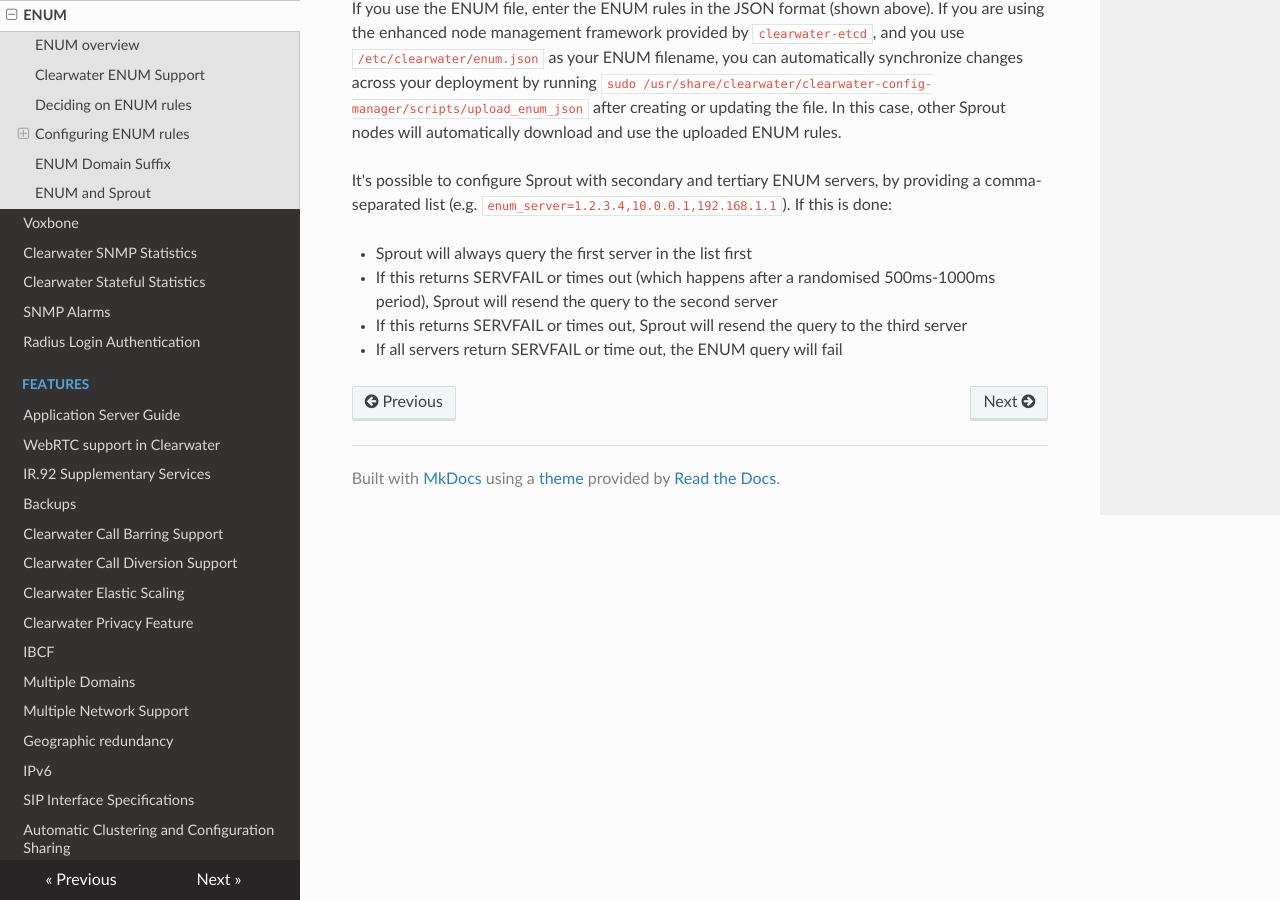
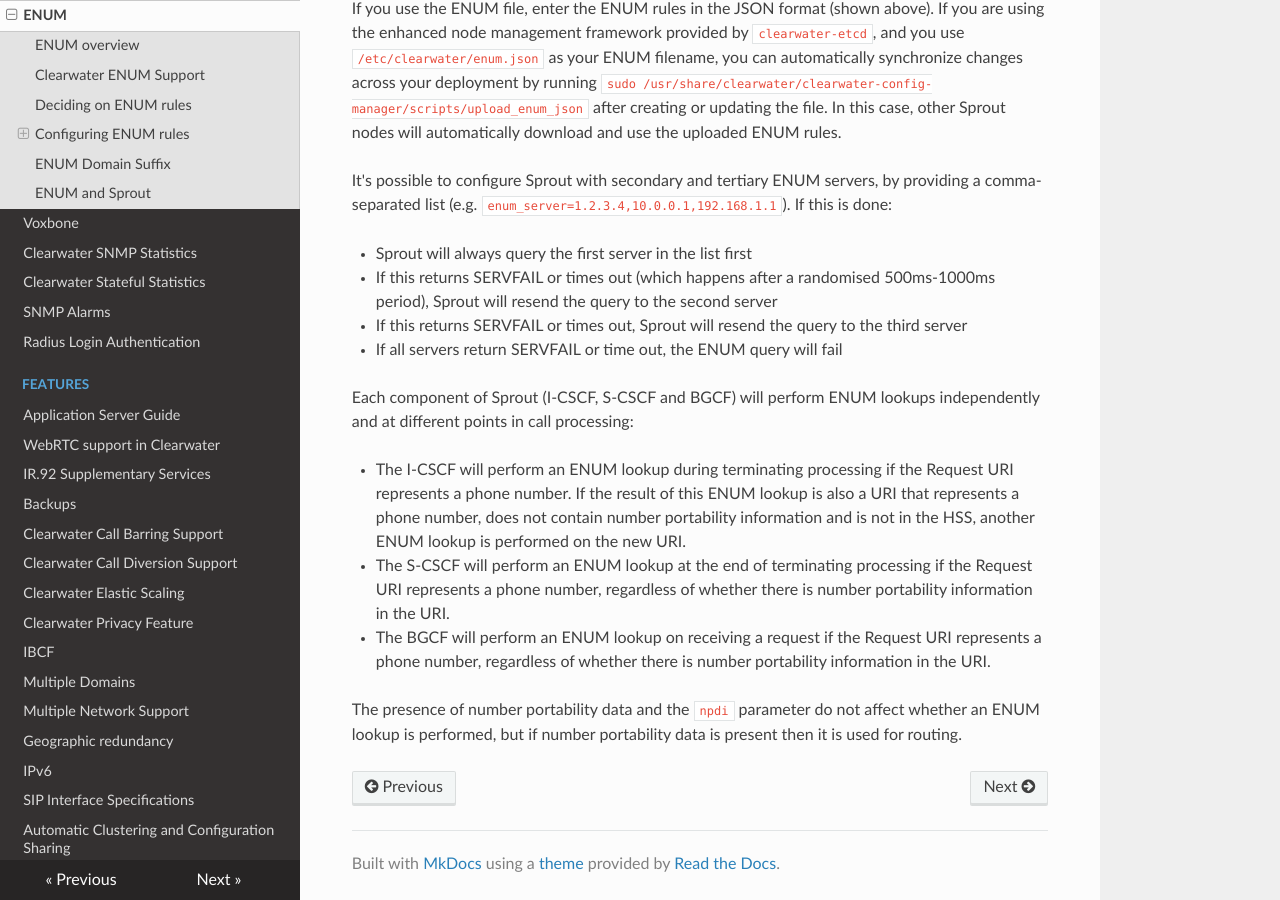
Before and after one commit to Metaswitch/clearwater-readthedocs, an MkDocs documentation site: the page built from docs/ENUM.md, in a window 1280 px wide and 900 px high, scrolled down 7269 px. Built offline with MkDocs 1.6.1, drawn with Linux system fonts in a browser that asks for light colours; nearby versions of some CDN libraries; old or Windows-style settings are respelled for this version of MkDocs.

Commit message:
Add more info on when ENUM lookups are performed

```diff
--- a/docs/ENUM.md
+++ b/docs/ENUM.md
@@ -407,3 +407,11 @@ It's possible to configure Sprout with secondary and tertiary ENUM servers, by p
 * If this returns SERVFAIL or times out (which happens after a randomised 500ms-1000ms period), Sprout will resend the query to the second server
 * If this returns SERVFAIL or times out, Sprout will resend the query to the third server
 * If all servers return SERVFAIL or time out, the ENUM query will fail
+
+Each component of Sprout (I-CSCF, S-CSCF and BGCF) will perform ENUM lookups independently and at different points in call processing:
+
+* The I-CSCF will perform an ENUM lookup during terminating processing if the Request URI represents a phone number. If the result of this ENUM lookup is also a URI that represents a phone number, does not contain number portability information and is not in the HSS, another ENUM lookup is performed on the new URI.
+* The S-CSCF will perform an ENUM lookup at the end of terminating processing if the Request URI represents a phone number, regardless of whether there is number portability information in the URI.
+* The BGCF will perform an ENUM lookup on receiving a request if the Request URI represents a phone number, regardless of whether there is number portability information in the URI.
+
+The presence of number portability data and the `npdi` parameter do not affect whether an ENUM lookup is performed, but if number portability data is present then it is used for routing.
```
